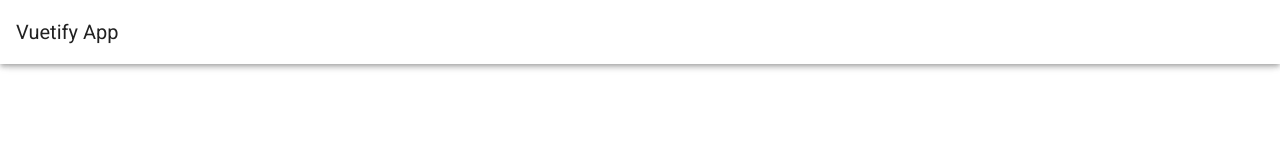
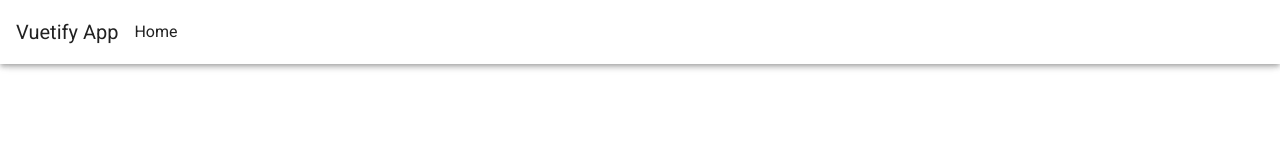
Before and after one commit to akasifislam/vuetifyapp, a Vue app: page / in a window 1280 px wide. Shown: the top 160 px of the page. Built offline with nearby package versions, Linux system fonts and the light colour scheme.

Commit message:
v list added

```diff
--- a/src/App.vue
+++ b/src/App.vue
@@ -9,6 +9,15 @@
     <v-toolbar-title>
       Vuetify App
     </v-toolbar-title>
+
+    <v-list>
+      <v-list-item>
+        <v-list-item-title>Home</v-list-item-title>
+      </v-list-item>
+    </v-list>
+
+
+
     </v-app-bar>
 
 
@@ -19,14 +28,11 @@
 
 <script>
 // import HelloWorld from './components/HelloWorld';
-
 export default {
   name: 'App',
-
   components: {
   //
   },
-
   data: () => ({
     //
   }),
```
Also changed, not shown: 1 other file (tests, documents, lock files or other folders).
